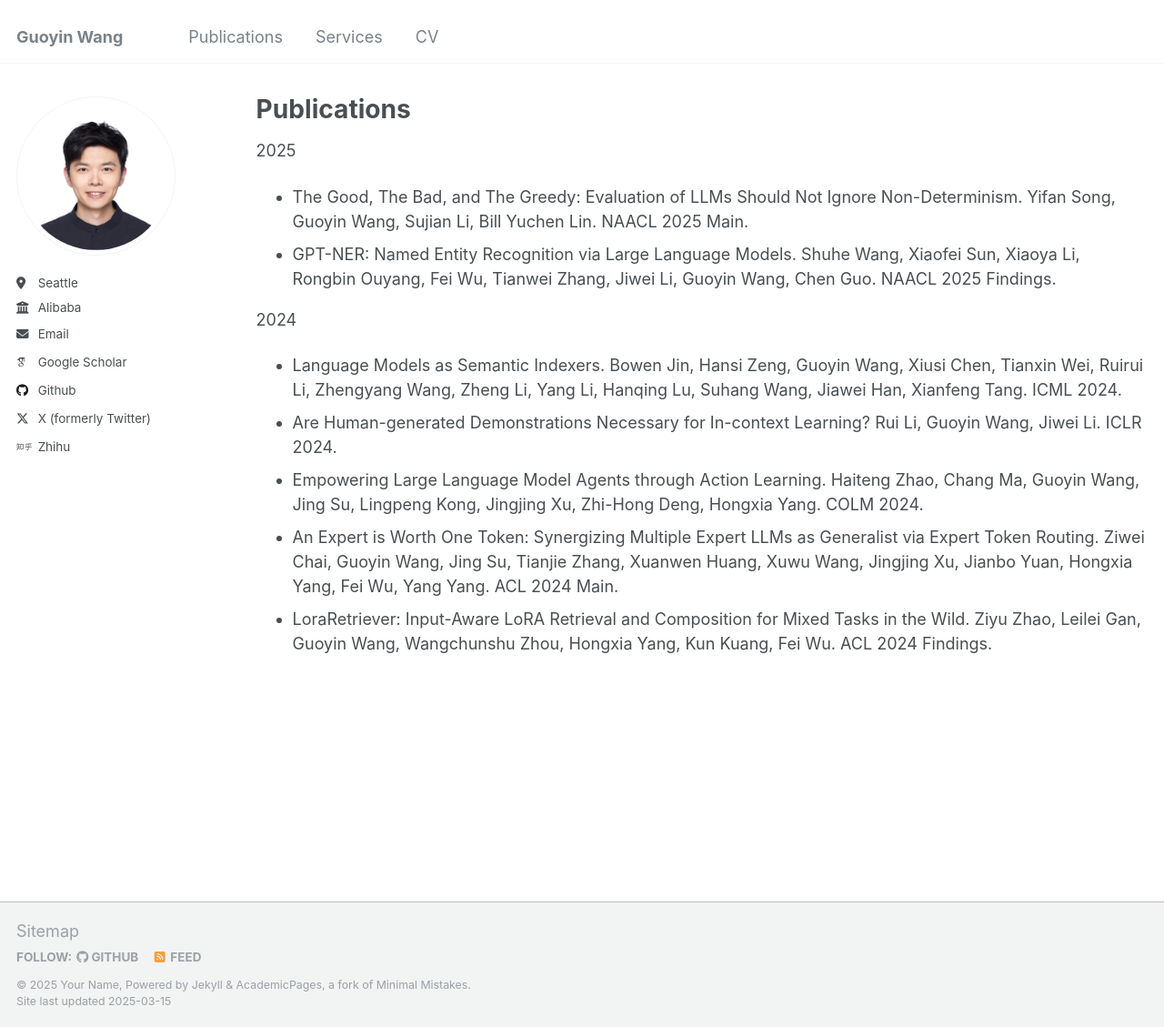
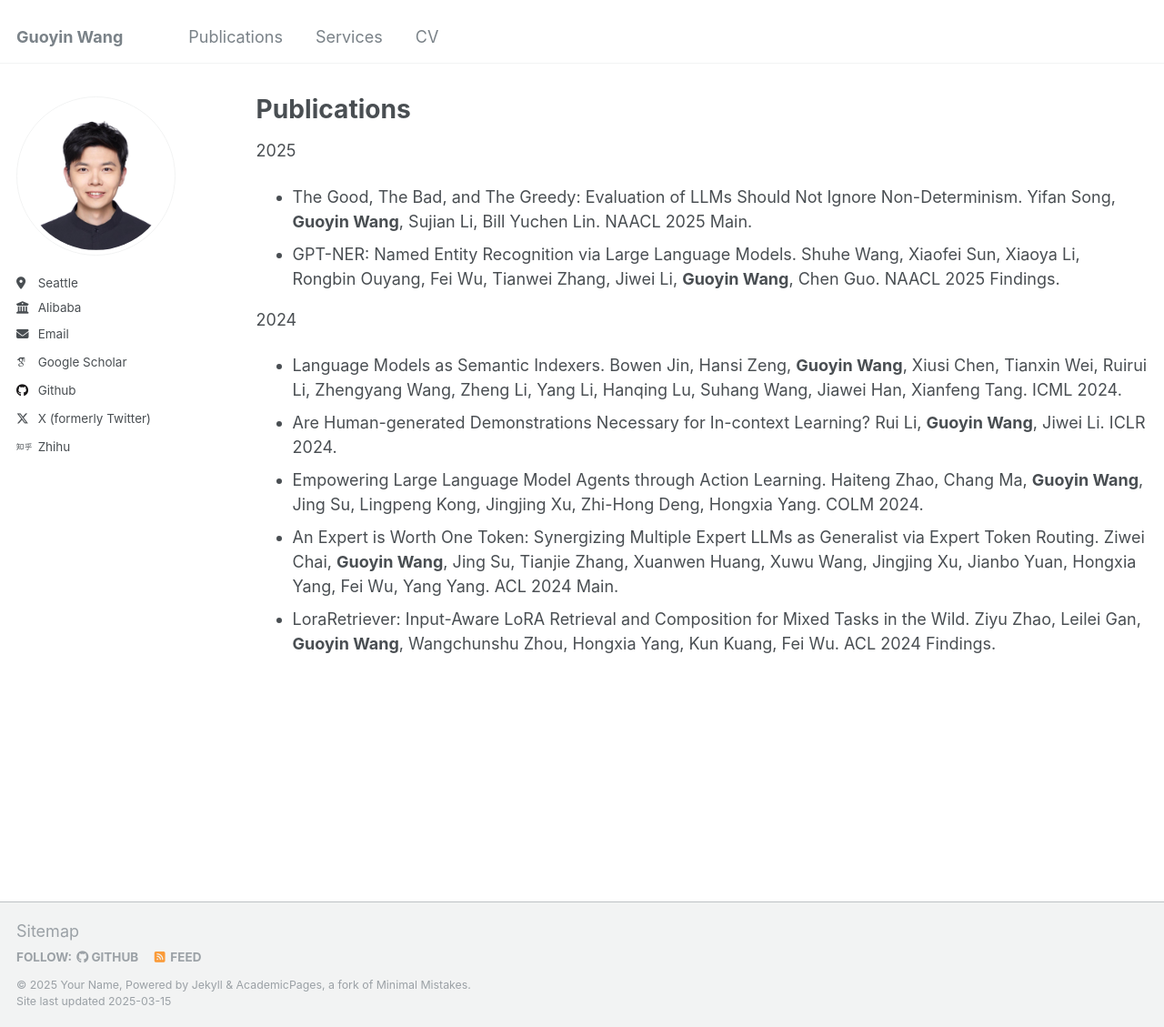
Before and after one commit to huxueyu/guoyin.wang, a Jekyll site: the page built from _pages/publications.md, in a window 1280 px wide and 1129 px high. Shown: the whole window at 91% size. Built offline with Jekyll 4.4.1, drawn with Linux system fonts in a browser that asks for light colours; some web fonts are replaced.

```diff
--- a/_pages/publications.md
+++ b/_pages/publications.md
@@ -9,12 +9,12 @@ redirect_from:
 
 
 2025
-- The Good, The Bad, and The Greedy: Evaluation of LLMs Should Not Ignore Non-Determinism. Yifan Song, Guoyin Wang, Sujian Li, Bill Yuchen Lin. NAACL 2025 Main.
-- GPT-NER: Named Entity Recognition via Large Language Models. Shuhe Wang, Xiaofei Sun, Xiaoya Li, Rongbin Ouyang, Fei Wu, Tianwei Zhang, Jiwei Li, Guoyin Wang, Chen Guo. NAACL 2025 Findings.
+- The Good, The Bad, and The Greedy: Evaluation of LLMs Should Not Ignore Non-Determinism. Yifan Song, **Guoyin Wang**, Sujian Li, Bill Yuchen Lin. NAACL 2025 Main.
+- GPT-NER: Named Entity Recognition via Large Language Models. Shuhe Wang, Xiaofei Sun, Xiaoya Li, Rongbin Ouyang, Fei Wu, Tianwei Zhang, Jiwei Li, **Guoyin Wang**, Chen Guo. NAACL 2025 Findings.
 
 2024
-- Language Models as Semantic Indexers. Bowen Jin, Hansi Zeng, Guoyin Wang, Xiusi Chen, Tianxin Wei, Ruirui Li, Zhengyang Wang, Zheng Li, Yang Li, Hanqing Lu, Suhang Wang, Jiawei Han, Xianfeng Tang. ICML 2024.
-- Are Human-generated Demonstrations Necessary for In-context Learning? Rui Li, Guoyin Wang, Jiwei Li. ICLR 2024.
-- Empowering Large Language Model Agents through Action Learning. Haiteng Zhao, Chang Ma, Guoyin Wang, Jing Su, Lingpeng Kong, Jingjing Xu, Zhi-Hong Deng, Hongxia Yang. COLM 2024.
-- An Expert is Worth One Token: Synergizing Multiple Expert LLMs as Generalist via Expert Token Routing. Ziwei Chai, Guoyin Wang, Jing Su, Tianjie Zhang, Xuanwen Huang, Xuwu Wang, Jingjing Xu, Jianbo Yuan, Hongxia Yang, Fei Wu, Yang Yang. ACL 2024 Main.
-- LoraRetriever: Input-Aware LoRA Retrieval and Composition for Mixed Tasks in the Wild. Ziyu Zhao, Leilei Gan, Guoyin Wang, Wangchunshu Zhou, Hongxia Yang, Kun Kuang, Fei Wu. ACL 2024 Findings.
+- Language Models as Semantic Indexers. Bowen Jin, Hansi Zeng, **Guoyin Wang**, Xiusi Chen, Tianxin Wei, Ruirui Li, Zhengyang Wang, Zheng Li, Yang Li, Hanqing Lu, Suhang Wang, Jiawei Han, Xianfeng Tang. ICML 2024.
+- Are Human-generated Demonstrations Necessary for In-context Learning? Rui Li, **Guoyin Wang**, Jiwei Li. ICLR 2024.
+- Empowering Large Language Model Agents through Action Learning. Haiteng Zhao, Chang Ma, **Guoyin Wang**, Jing Su, Lingpeng Kong, Jingjing Xu, Zhi-Hong Deng, Hongxia Yang. COLM 2024.
+- An Expert is Worth One Token: Synergizing Multiple Expert LLMs as Generalist via Expert Token Routing. Ziwei Chai, **Guoyin Wang**, Jing Su, Tianjie Zhang, Xuanwen Huang, Xuwu Wang, Jingjing Xu, Jianbo Yuan, Hongxia Yang, Fei Wu, Yang Yang. ACL 2024 Main.
+- LoraRetriever: Input-Aware LoRA Retrieval and Composition for Mixed Tasks in the Wild. Ziyu Zhao, Leilei Gan, **Guoyin Wang**, Wangchunshu Zhou, Hongxia Yang, Kun Kuang, Fei Wu. ACL 2024 Findings.
```
